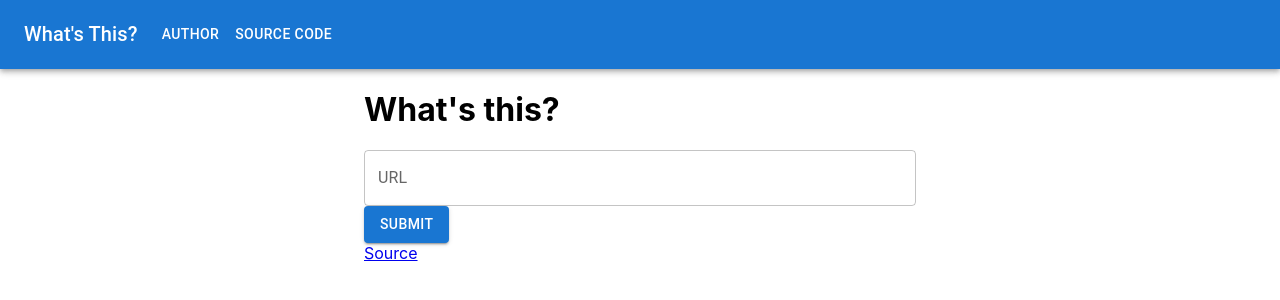
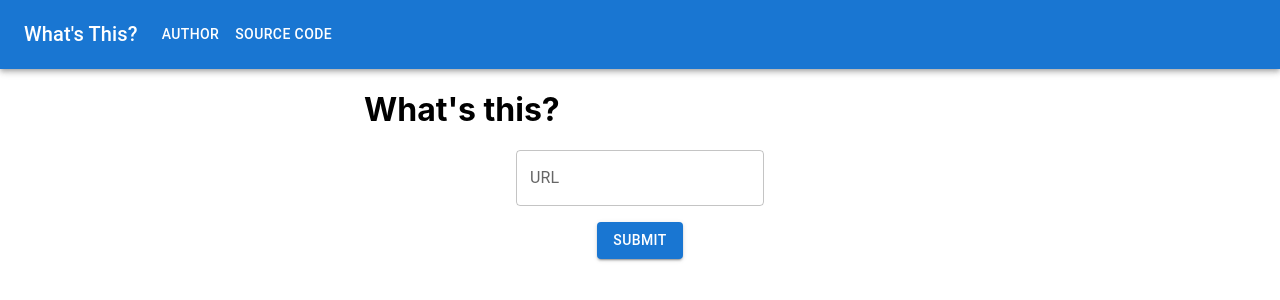
Before and after one commit to soup-bowl/whatsth.is, a React (Create React App) app: page / in a window 1280 px wide. Shown: the top 300 px of the page. Built offline with nearby package versions, Linux system fonts and the light colour scheme.

Commit message:
Improved layout a bit.

```diff
--- a/src/pages/home.tsx
+++ b/src/pages/home.tsx
@@ -1,17 +1,28 @@
 import { useState } from 'react';
-import {Button, TextField} from '@mui/material';
+import {Button, TextField, Grid} from '@mui/material';
 import {useNavigate} from 'react-router-dom';
 
 const Home = () => {
 	const [inputURL, setInputURL] = useState('');
 	const navigate = useNavigate();
+
+	const submitForm = (e:any) => {
+		e.preventDefault();
+		return navigate('/url/' + inputURL);
+	};
+
 	return (
 		<>
-			<form onSubmit={(e) => {e.preventDefault();return navigate('/url/' + inputURL);}}>
-				<TextField fullWidth id="url" label="URL" variant="outlined" onChange={(e) => setInputURL(e.target.value)} />
-				<Button type="submit" variant="contained" value="Submit">Submit</Button>
+			<form onSubmit={submitForm}>
+				<Grid container alignItems="center" direction="column" spacing={2}>
+					<Grid item>
+						<TextField fullWidth id="url" label="URL" variant="outlined" onChange={(e) => setInputURL(e.target.value)} />
+					</Grid>
+					<Grid item>
+						<Button type="submit" variant="contained" value="Submit">Submit</Button>
+					</Grid>
+				</Grid>
 			</form>
-			<a className="App-link" href="https://github.com/soup-bowl/whatsth.is">Source</a>
 		</>
 	);
 };
```
